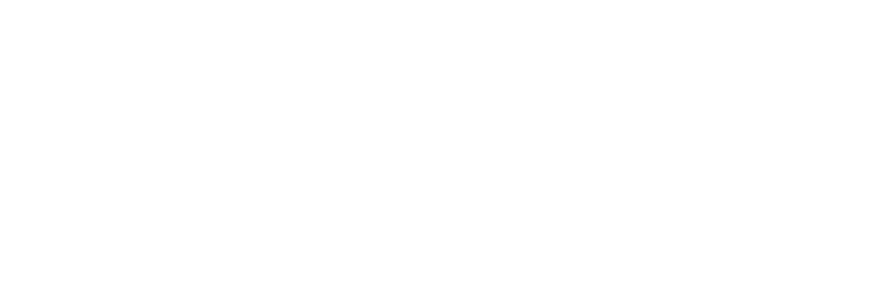
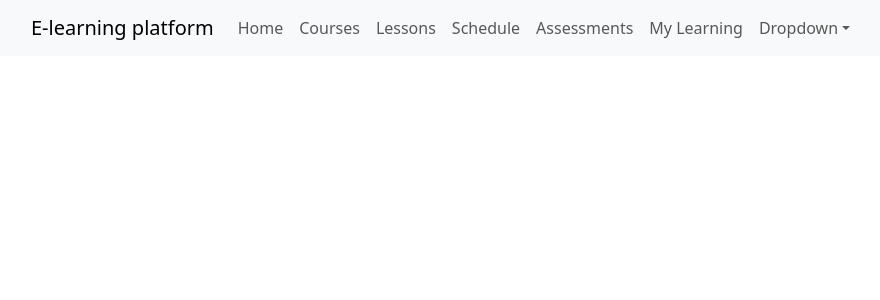
Before and after one commit to delindblad/frontend_project, a React (Vite) app: page / in a window 1280 px wide. Shown: the top 300 px of the page, without its empty margins (51-931 px from the left). Built offline with nearby package versions, Linux system fonts and the light colour scheme.

Commit message:
Changed link to path so it both works locally and deployed

```diff
--- a/src/App.jsx
+++ b/src/App.jsx
@@ -15,7 +15,7 @@
 
 function App() {
     return (
-        <BrowserRouter basename="/frontend_project">
+        <BrowserRouter basename={import.meta.env.BASE_URL}>
             {/* Navigation */}
            {/* <nav>
                 <Link to="/">Home</Link> |{" "}
--- a/src/NavBar.jsx
+++ b/src/NavBar.jsx
@@ -2,31 +2,26 @@
 import Nav from 'react-bootstrap/Nav';
 import Navbar from 'react-bootstrap/Navbar';
 import NavDropdown from 'react-bootstrap/NavDropdown';
+import { Link } from 'react-router-dom';
 
 function NavBar() {
   return (
     <Navbar expand="lg" className="bg-body-tertiary">
       <Container>
-                <Navbar.Brand href="#home">E-learning platform</Navbar.Brand>
-                <Navbar.Toggle aria-controls="basic-navbar-nav" />
-                <Navbar.Collapse id="basic-navbar-nav">
+        <Navbar.Brand as={Link} to="/">E-learning platform</Navbar.Brand>
+        <Navbar.Toggle aria-controls="basic-nav-navbar" />
+        <Navbar.Collapse id="basic-nav-navbar">
           <Nav className="me-auto">
-                        <Nav.Link href="/">Home</Nav.Link>
-                        <Nav.Link href="./Courses">Courses</Nav.Link>
+            <Nav.Link as={Link} to="/">Home</Nav.Link>
+            <Nav.Link as={Link} to="/courses">Courses</Nav.Link>
             <Nav.Link href="#lessons">Lessons</Nav.Link>
-                        <Nav.Link href="#schedulet">Schedule</Nav.Link>
-                        <Nav.Link href="#assessements">Assessements</Nav.Link>
-                        <Nav.Link href="./MyLearning">My Learning</Nav.Link>
+            <Nav.Link href="#schedule">Schedule</Nav.Link>
+            <Nav.Link href="#assessments">Assessments</Nav.Link>
+            <Nav.Link as={Link} to="/mylearning">My Learning</Nav.Link>
+
             <NavDropdown title="Dropdown" id="basic-nav-dropdown">
               <NavDropdown.Item href="#action/3.1">Action</NavDropdown.Item>
-                            <NavDropdown.Item href="#action/3.2">
-                                Another action
-                            </NavDropdown.Item>
-                            <NavDropdown.Item href="#action/3.3">Something</NavDropdown.Item>
-                            <NavDropdown.Divider />
-                            <NavDropdown.Item href="#action/3.4">
-                                Separated link
-                            </NavDropdown.Item>
+              <NavDropdown.Item href="#action/3.2">Another action</NavDropdown.Item>
             </NavDropdown>
           </Nav>
         </Navbar.Collapse>
```
Lines whose indentation alone changed are shown as unchanged.
